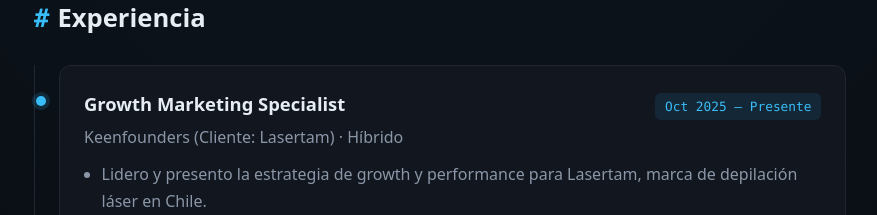
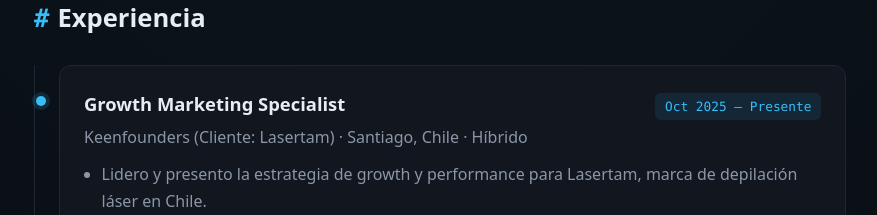
Before and after one commit to argeniszamora/argeniszamora.github.io, a React (Vite) app: page / in a window 1280 px wide. Shown: the part 1060-1275 px from the top of the page, without its empty margins (200-1077 px from the left). Built offline with nearby package versions, Linux system fonts and the light colour scheme.

Commit message:
Keenfounders: Santiago, Chile, hibrido

```diff
--- a/src/cvData.js
+++ b/src/cvData.js
@@ -37,7 +37,7 @@
   experiencia: [
     {
       puesto: "Growth Marketing Specialist",
-      empresa: "Keenfounders (Cliente: Lasertam) · Híbrido",
+      empresa: "Keenfounders (Cliente: Lasertam) · Santiago, Chile · Híbrido",
       periodo: "Oct 2025 – Presente",
       descripcion: [
         "Lidero y presento la estrategia de growth y performance para Lasertam, marca de depilación láser en Chile.",
```
